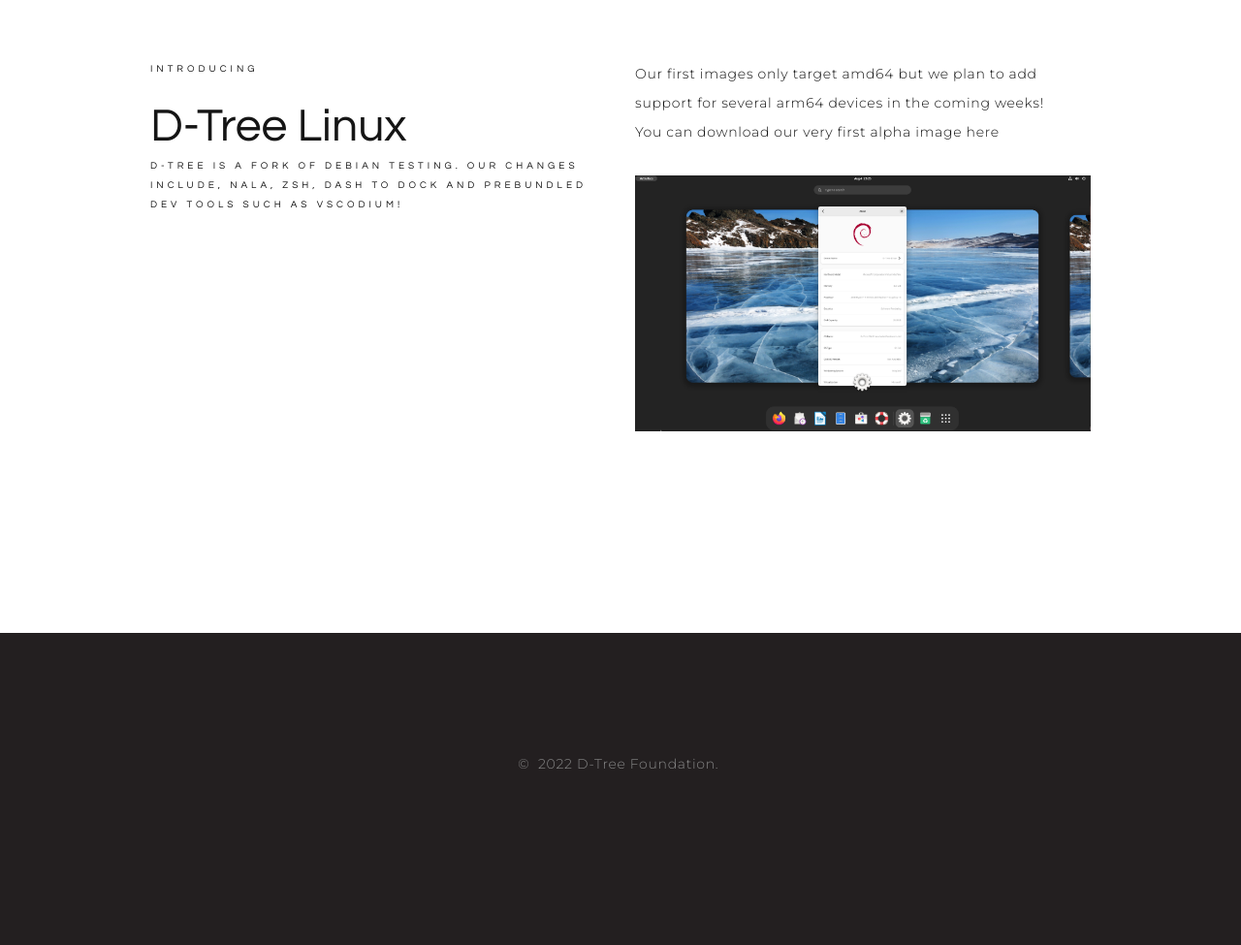
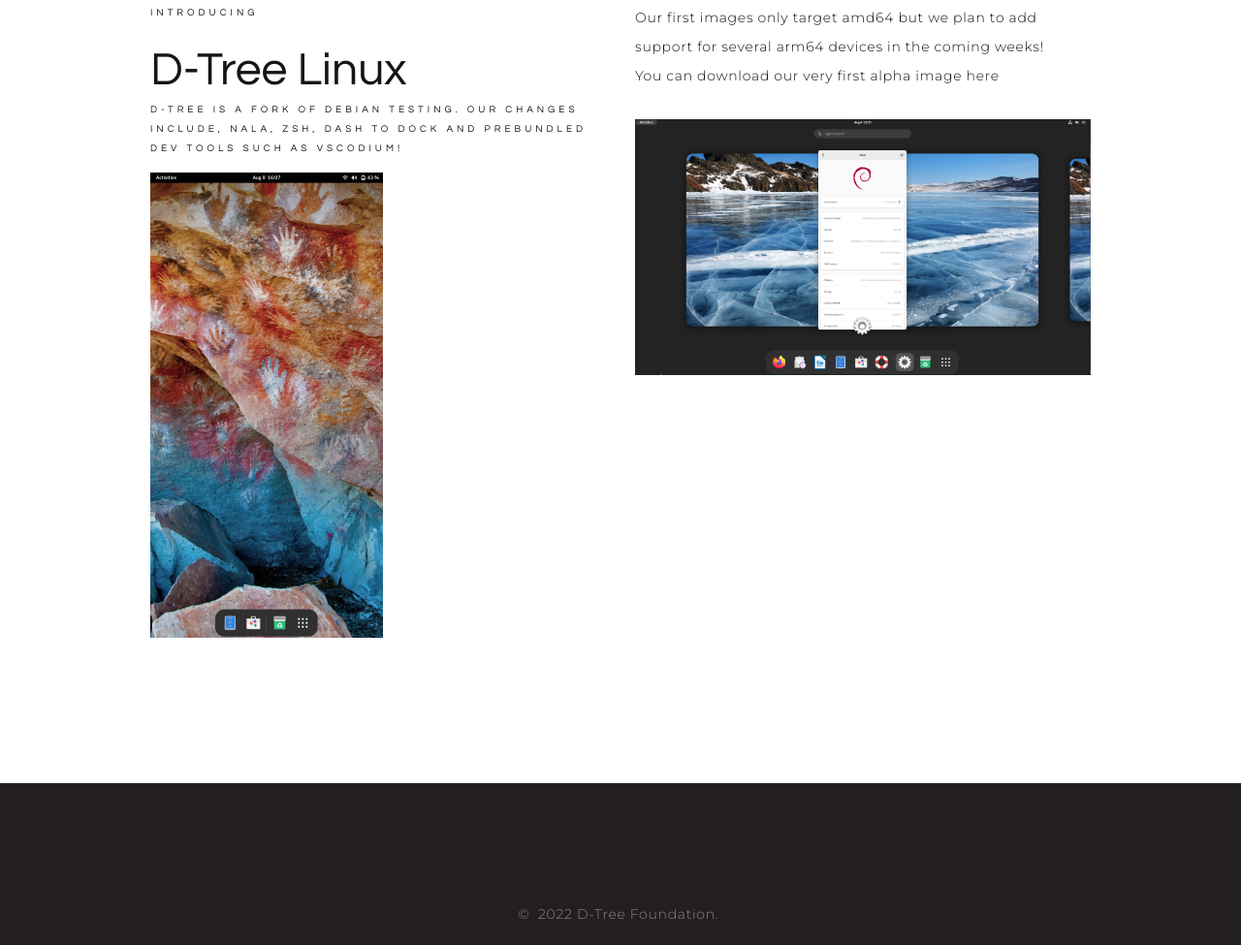
Before and after one commit to D-Tree-Linux/D-Tree-Linux.github.io, a plain HTML site: page index.html in a window 1280 px wide. Shown: the part 947-1922 px from the top of the page at 97% size. Drawn offline with Linux system fonts and the light colour scheme.

Commit message:
Update index.html

```diff
--- a/index.html
+++ b/index.html
@@ -81,6 +81,7 @@
               <h2 class="wow fadeInLeft">D-Tree Linux
               </h2>
               <div class="subtitle-classic wow fadeInLeft">D-Tree is a fork of Debian Testing. Our changes include,<a href="https://gitlab.com/volian/nala"> Nala</a>, Zsh, Dash to Dock and prebundled dev tools such as VSCodium!</div>
+              <p class="wow fadeInLeft"><img src="https://github.com/D-Tree-Linux/D-Tree-Linux.github.io/raw/main/Screenshot-Mobile.png"></a>
               <div class="cube-classic cube-classic-1"></div>
             </div>
             <div class="col-md-7 col-lg-6 col-xl-5">
```
